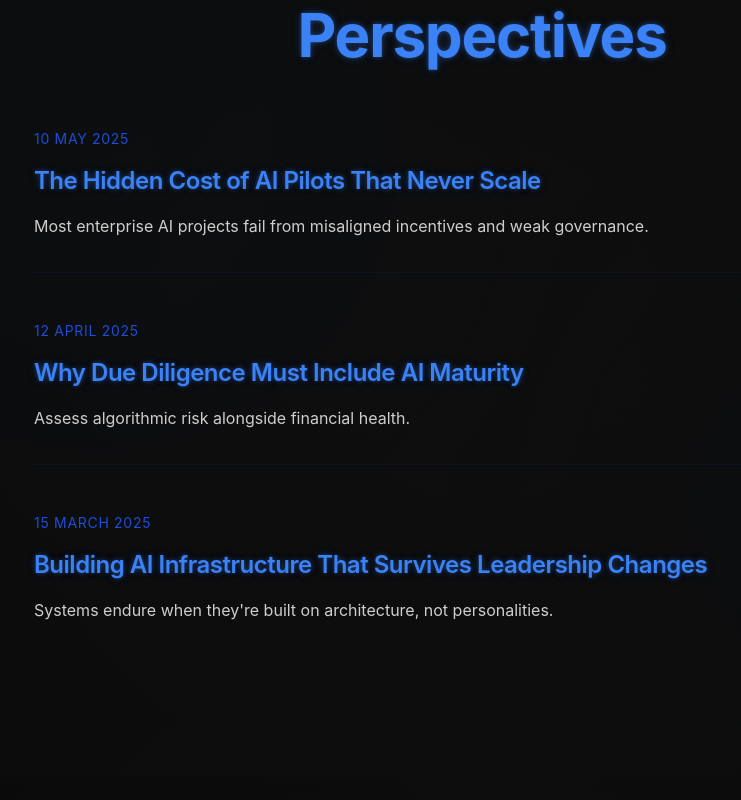
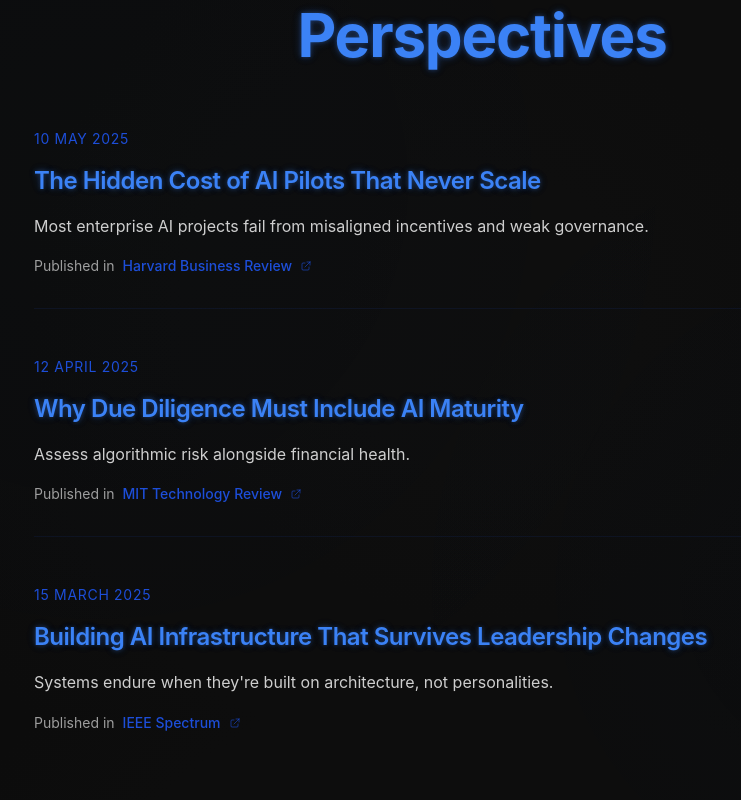
Before and after one commit to akshayrajeevnambiar/turbo-ai, a React (Vite) app: page / in a window 1280 px wide. Shown: the part 4880-5680 px from the top of the page, without its empty margins (158-899 px from the left). Built offline with nearby package versions, Linux system fonts and the light colour scheme.

Commit message:
completed

```diff
--- a/dev-dist/sw.js
+++ b/dev-dist/sw.js
@@ -85,7 +85,7 @@ define(['./workbox-3af34037'], (function (workbox) { 'use strict';
     "revision": "3ca0b8505b4bec776b69afdba2768812"
   }, {
     "url": "index.html",
-    "revision": "0.o6t2v9fqp9"
+    "revision": "0.s7dma0g36fo"
   }], {});
   workbox.cleanupOutdatedCaches();
   workbox.registerRoute(new workbox.NavigationRoute(workbox.createHandlerBoundToURL("index.html"), {
--- a/src/components/Connect.tsx
+++ b/src/components/Connect.tsx
@@ -57,11 +57,29 @@ export function Connect() {
     setIsSubmitting(true);
 
     try {
-      // Simulate API call delay
-      await new Promise((resolve) => setTimeout(resolve, 1000));
+      // Create form data for submission
+      const submitData = {
+        name: formData.name.trim(),
+        email: formData.email.trim(),
+        organization: formData.organization.trim() || 'Not specified',
+        message: formData.message.trim(),
+        to: 'hello@turbo-ai.ca',
+        subject: `New Contact Form Submission from ${formData.name.trim()}`,
+        timestamp: new Date().toISOString()
+      };
 
-      // Log form data (in production, this would be sent to a server)
-      console.log("Form submission:", formData);
+      // Submit to Formspree (replace YOUR_FORM_ID with your actual Formspree form ID)
+      const response = await fetch('https://formspree.io/f/YOUR_FORM_ID', {
+        method: 'POST',
+        headers: {
+          'Content-Type': 'application/json',
+        },
+        body: JSON.stringify(submitData),
+      });
+
+      if (!response.ok) {
+        throw new Error(`HTTP error! status: ${response.status}`);
+      }
 
       // Show success toast
       showToast("Thank you for your message. We will be in touch soon.");
@@ -74,6 +92,7 @@ export function Connect() {
         message: "",
       });
     } catch (error) {
+      console.error('Form submission error:', error);
       showToast(
         "Sorry, there was an error sending your message. Please try again.",
         "error"
@@ -120,7 +139,15 @@ export function Connect() {
             className="space-y-6 mb-12"
             noValidate
             aria-label="Contact form"
+            name="contact"
+            data-netlify="true"
+            data-netlify-honeypot="bot-field"
           >
+            {/* Hidden Netlify form detection */}
+            <input type="hidden" name="form-name" value="contact" />
+            <div className="hidden">
+              <input name="bot-field" />
+            </div>
             {/* Name */}
             <div ref={addElement}>
               <label
--- a/src/components/Perspectives.tsx
+++ b/src/components/Perspectives.tsx
@@ -47,13 +47,48 @@ export function Perspectives() {
 
                   {/* Title */}
                   <h3 className="text-xl md:text-2xl font-semibold text-emeraldNeon leading-tight">
-                    {article.title}
+                    <a
+                      href={article.source?.url}
+                      target="_blank"
+                      rel="noopener noreferrer"
+                      className="hover:text-emeraldTint transition-colors duration-300"
+                    >
+                      {article.title}
+                    </a>
                   </h3>
 
                   {/* Excerpt */}
                   <p className="text-white/80 leading-relaxed">
                     {article.excerpt}
                   </p>
+
+                  {/* Source */}
+                  {article.source && (
+                    <div className="flex items-center space-x-2 text-sm">
+                      <span className="text-white/60">Published in</span>
+                      <a
+                        href={article.source.url}
+                        target="_blank"
+                        rel="noopener noreferrer"
+                        className="text-emeraldTint hover:text-emeraldNeon transition-colors duration-300 font-medium"
+                      >
+                        {article.source.title}
+                      </a>
+                      <svg
+                        className="w-3 h-3 text-emeraldTint/60"
+                        fill="none"
+                        stroke="currentColor"
+                        viewBox="0 0 24 24"
+                      >
+                        <path
+                          strokeLinecap="round"
+                          strokeLinejoin="round"
+                          strokeWidth={2}
+                          d="M10 6H6a2 2 0 00-2 2v10a2 2 0 002 2h10a2 2 0 002-2v-4M14 4h6m0 0v6m0-6L10 14"
+                        />
+                      </svg>
+                    </div>
+                  )}
                 </div>
               </article>
             ))}
--- a/src/content/turboai.ts
+++ b/src/content/turboai.ts
@@ -182,12 +182,20 @@ export const copy = {
         date: "2025-05-10",
         excerpt:
           "Most enterprise AI projects fail from misaligned incentives and weak governance.",
+        source: {
+          title: "Harvard Business Review",
+          url: "https://hbr.org/2025/05/the-hidden-cost-of-ai-pilots-that-never-scale"
+        }
       },
       {
         slug: "due-diligence-ai-maturity",
         title: "Why Due Diligence Must Include AI Maturity",
         date: "2025-04-12",
         excerpt: "Assess algorithmic risk alongside financial health.",
+        source: {
+          title: "MIT Technology Review",
+          url: "https://www.technologyreview.com/2025/04/12/due-diligence-ai-maturity"
+        }
       },
       {
         slug: "infra-that-survives-leadership",
@@ -195,6 +203,10 @@ export const copy = {
         date: "2025-03-15",
         excerpt:
           "Systems endure when they're built on architecture, not personalities.",
+        source: {
+          title: "IEEE Spectrum",
+          url: "https://spectrum.ieee.org/ai-infrastructure-leadership-changes"
+        }
       },
     ],
   },
```
Also changed, not shown: 1 other file (tests, documents, lock files or other folders).
